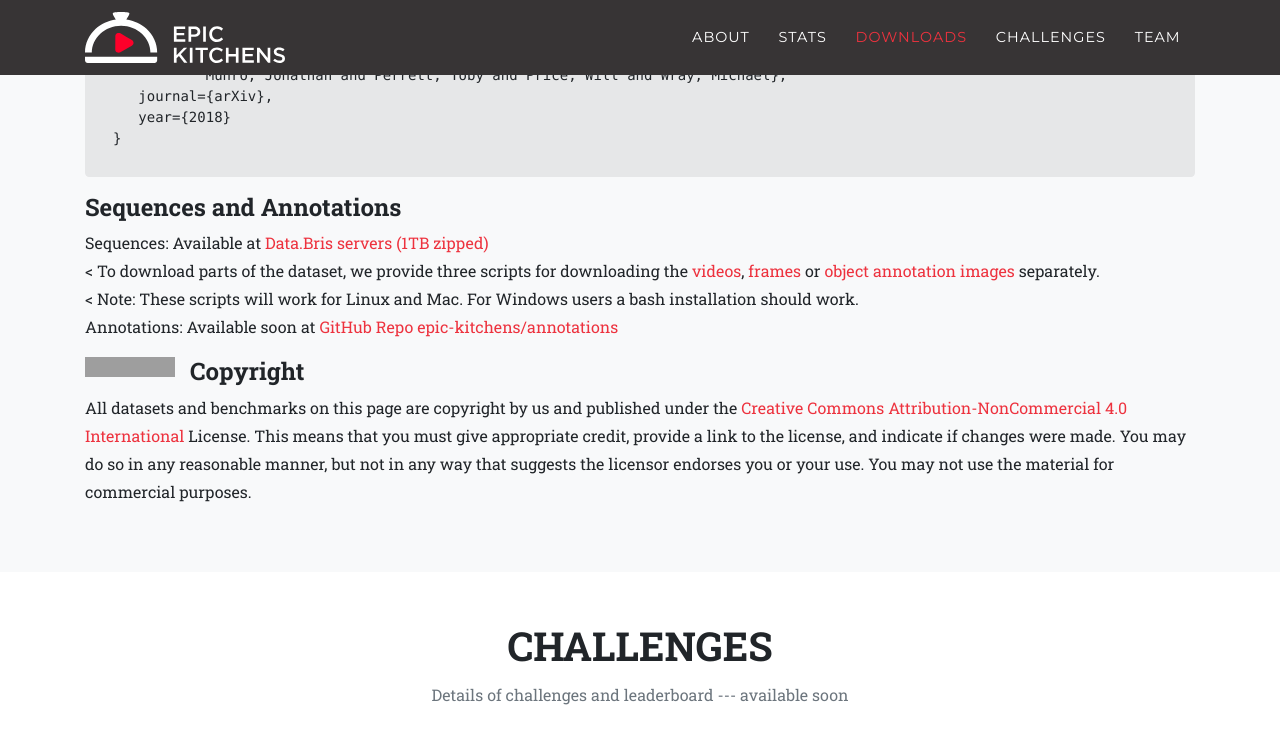
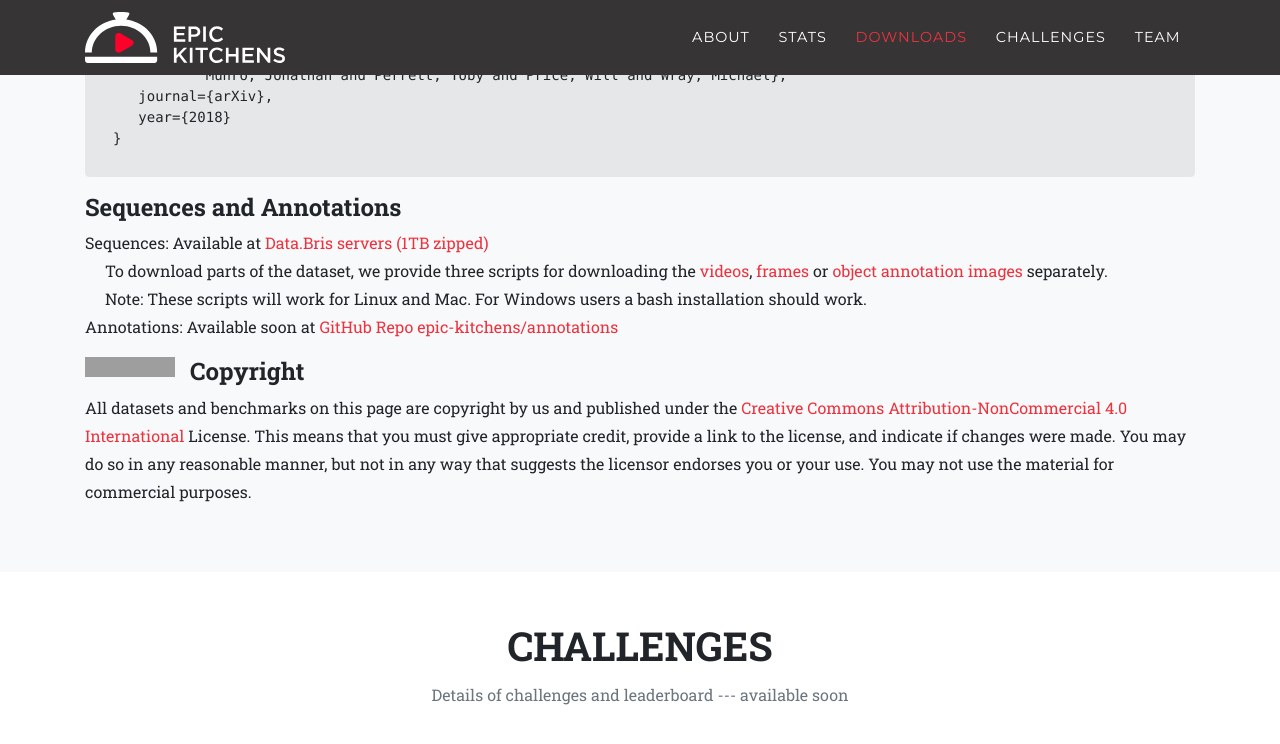
Before and after one commit to epic-kitchens/epic-kitchens.github.io, a Jekyll site: the page built from 2018.html, in a window 1280 px wide and 900 px high, scrolled down 2886 px, cut to the strip 0-755 px from the top of the window. Shown: the top 744 px of the strip. Built offline with Jekyll 4.4.1, drawn with Linux system fonts in a browser that asks for light colours; some web fonts are replaced; a script that is not in the unit is left out; part of the change alters nothing that is shown; grey boxes are pictures that could not be loaded.

```diff
--- a/2018.html
+++ b/2018.html
@@ -171,8 +171,8 @@ layout: default
           <h4 class="section-subheading">Sequences and Annotations</h4>
         <p>
           Sequences: Available at <a href="http://dx.doi.org/10.5523/bris.3h91syskeag572hl6tvuovwv4d">Data.Bris servers (1TB zipped)</a><br/>
-          &lt; To download parts of the dataset, we provide three scripts for downloading the <a href="https://github.com/epic-kitchens/download-scripts/blob/master/download_videos.sh">videos</a>, <a href="https://github.com/epic-kitchens/download-scripts/blob/master/download_frames_rgb_flow.sh">frames</a> or <a href="https://github.com/epic-kitchens/download-scripts/blob/master/download_object_detection_images.sh">object annotation images</a> separately.<br/>
-&lt; Note: These scripts will work for Linux and Mac. For Windows users a bash installation should work.<br/>
+          &nbsp;&nbsp;&nbsp;&nbsp; To download parts of the dataset, we provide three scripts for downloading the <a href="https://github.com/epic-kitchens/download-scripts/blob/master/download_videos.sh">videos</a>, <a href="https://github.com/epic-kitchens/download-scripts/blob/master/download_frames_rgb_flow.sh">frames</a> or <a href="https://github.com/epic-kitchens/download-scripts/blob/master/download_object_detection_images.sh">object annotation images</a> separately.<br/>
+&nbsp;&nbsp;&nbsp;&nbsp; Note: These scripts will work for Linux and Mac. For Windows users a bash installation should work.<br/>
           Annotations: Available soon at <a href="https://github.com/epic-kitchens/annotations">GitHub Repo epic-kitchens/annotations</a>
         </p>
       </div>
```
